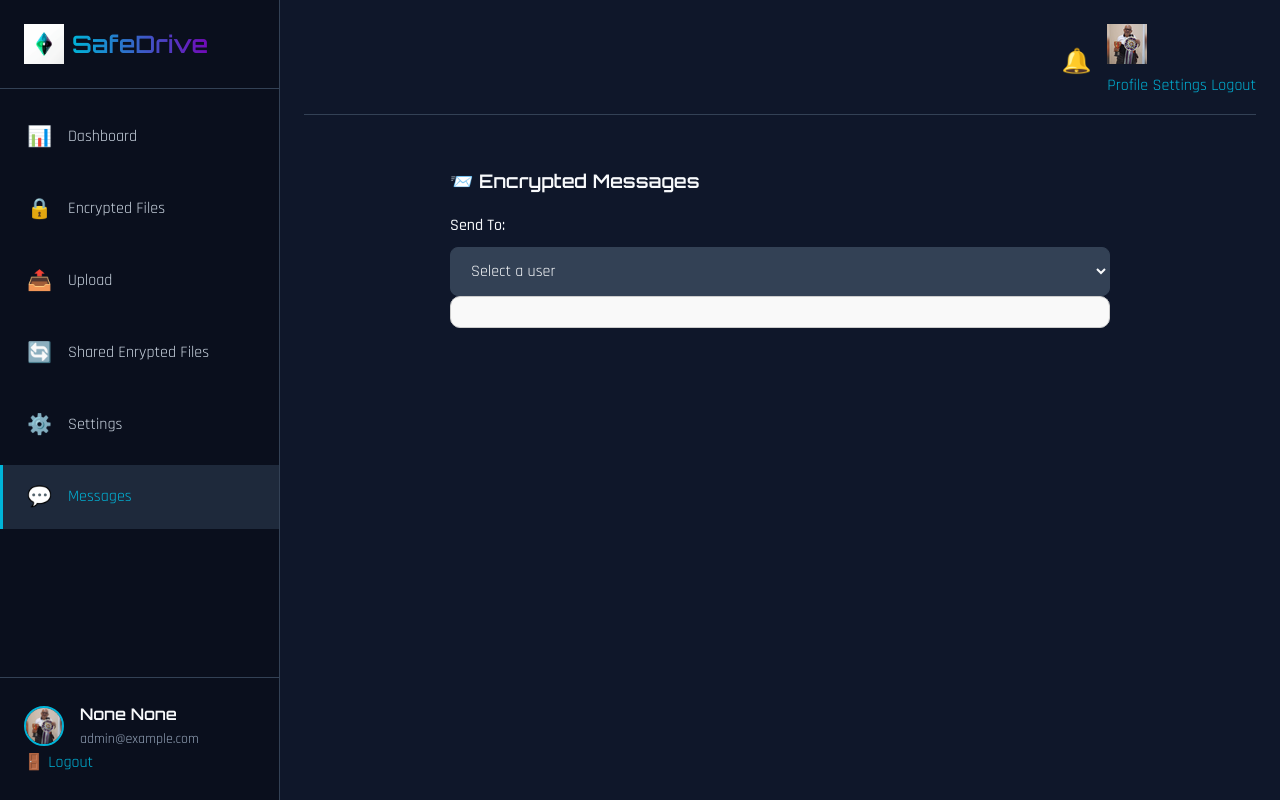
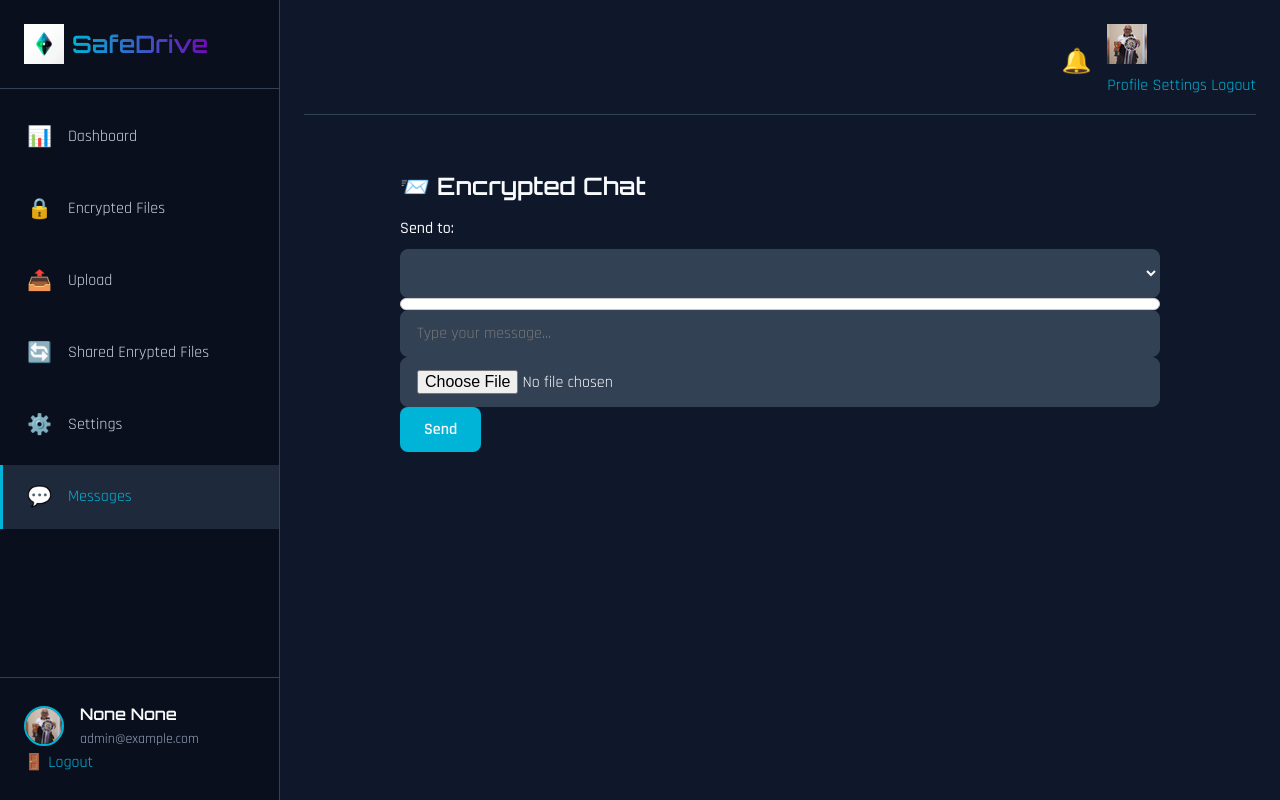
Before and after one commit to dondini1234567/Safedrive, a Flask app: page /messages in a window 1280 px wide. Run offline with Flask 3, Linux system fonts and the light colour scheme; a user stored in the database is signed in; lists and menus that the app fills with data are empty; some libraries are stand-ins or nearby versions.

Commit message:
Update: fixed messaging feature and UI

```diff
--- a/app/templates/message.html
+++ b/app/templates/message.html
@@ -2,60 +2,57 @@
 {% block title %}Messages{% endblock %}
 
 {% block content %}
-<div class="chat-container" style="max-width: 700px; margin: auto; padding: 20px;">
-    <h3>📨 Encrypted Messages</h3>
+<div class="chat-container" style="max-width: 800px; margin: auto; padding: 20px;">
+    <h2 style="margin-bottom: 10px;">📨 Encrypted Chat</h2>
 
-    <!-- Current user info -->
+    <input type="hidden" id="current-email" value="{{ current_user.email }}">
     <input type="hidden" id="current-id" value="{{ current_user.id }}">
-    <input type="hidden" id="current-email" value="{{ current_user.email }}">
     <input type="hidden" id="current-username" value="{{ current_user.username }}">
 
-    <!-- User selector with reload on change -->
-    <form method="get" action="{{ url_for('main.messages') }}">
+    <!-- Recipient selector -->
     <div class="mb-3">
-            <label for="recipient" class="form-label">Send To:</label>
-            <select name="recipient_id" id="recipient" class="form-select" onchange="this.form.submit()">
-                <option disabled selected>Select a user</option>
+        <label for="recipient">Send to:</label>
+        <select id="recipient" class="form-select">
             {% for user in users %}
                 {% if user.id != current_user.id %}
-                        <option value="{{ user.id }}" {% if user.id == selected_user_id %}selected{% endif %}>
-                            {{ user.email }}
-                        </option>
+                    <option value="{{ user.id }}">{{ user.email }}</option>
                 {% endif %}
             {% endfor %}
         </select>
     </div>
-    </form>
 
-    <!-- Chat history box -->
+    <!-- Message history -->
     <div id="messages" class="chat-box">
         {% for msg in history %}
             {% set is_sender = msg.sender_id == current_user.id %}
             <div class="message-bubble {{ 'sent' if is_sender else 'received' }}">
                 <div class="message-header">
                     <img src="/static/uploads/profile_images/user_{{ msg.sender_id }}.png" class="profile-img">
-                    <strong>{{ msg.sender.email.split('@')[0] }}</strong>
+                    <strong class="chat-username">{{ msg.sender.email.split('@')[0] }}</strong>
                     <small>({{ msg.sender.email }})</small>
                 </div>
                 <div class="message-body">
-                    {% if msg.is_file %}
-                        📎 <a href="{{ msg.file_data }}" download="{{ msg.filename }}">{{ msg.filename }}</a>
+                    {% if msg.__class__.__name__ == 'TextMessage' %}
+                        {{ msg.content }}
+                    {% elif msg.__class__.__name__ == 'FileMessage' %}
+                        📎
+                        <a href="{{ url_for('static', filename=msg.filepath.split('static/')[-1]) }}" download="{{ msg.filename }}">
+                            {{ msg.filename }}
+                        </a>
                     {% else %}
-                        {{ msg.file_data }}
+                        ⚠️ Unknown message type
                     {% endif %}
                 </div>
             </div>
         {% endfor %}
     </div>
 
-    {% if selected_user_id %}
-    <!-- Message input box -->
+    <!-- Message input -->
     <div class="input-group mt-3">
         <input type="text" id="message" class="form-control" placeholder="Type your message...">
         <input type="file" id="fileInput" class="form-control">
         <button class="btn btn-primary" onclick="sendMessage()">Send</button>
     </div>
-    {% endif %}
 </div>
 {% endblock %}
 
@@ -92,59 +89,110 @@
                 sender_id: currentId,
                 username: currentUsername
             });
+
+            // Render locally
+            renderMessage({
+                msg: message,
+                sender_email: currentEmail,
+                sender_id: currentId,
+                username: currentUsername
+            }, true);
         }
 
         document.getElementById('message').value = '';
         fileInput.value = '';
     }
+
+    socket.on('private_message', function(data) {
+        const currentEmail = document.getElementById('current-email').value;
+        if (data.sender_email !== currentEmail) {
+            renderMessage(data, false);
+        }
+    });
+
+    socket.on('private_file', function(data) {
+        const isSender = data.sender_email === document.getElementById('current-email').value;
+        const container = document.createElement('div');
+        container.className = 'message-bubble ' + (isSender ? 'sent' : 'received');
+
+        container.innerHTML = `
+            <div class="message-header">
+                <img src="/static/uploads/profile_images/user_${isSender ? document.getElementById('current-id').value : data.sender_id}.png" class="profile-img">
+                <strong class="chat-username">${data.username || data.sender_email.split('@')[0]}</strong>
+                <small>(${data.sender_email})</small>
+            </div>
+            <div class="message-body">
+                📎 <a href="${data.file_data}" download="${data.file_name}">${data.file_name}</a>
+            </div>
+        `;
+
+        document.getElementById('messages').appendChild(container);
+        document.getElementById('messages').scrollTop = document.getElementById('messages').scrollHeight;
+    });
+
+    function renderMessage(data, isSender) {
+        const msgDiv = document.createElement('div');
+        msgDiv.className = 'message-bubble ' + (isSender ? 'sent' : 'received');
+        msgDiv.innerHTML = `
+            <div class="message-header">
+                <img src="/static/uploads/profile_images/user_${isSender ? document.getElementById('current-id').value : data.sender_id}.png" class="profile-img">
+                <strong class="chat-username">${data.username || data.sender_email.split('@')[0]}</strong>
+                <small>(${data.sender_email})</small>
+            </div>
+            <div class="message-body">${data.msg}</div>
+        `;
+        document.getElementById('messages').appendChild(msgDiv);
+        document.getElementById('messages').scrollTop = document.getElementById('messages').scrollHeight;
+    }
 </script>
 
 <style>
 .chat-box {
+    background: #fff;
     border: 1px solid #ccc;
+    border-radius: 8px;
+    padding: 5px;
+    max-height: 350px; /* Smaller fixed height */
+    overflow-y: auto;
+    width: 100%;
+    max-width: 100%;
+    box-sizing: border-box;
+}
+.message-bubble {
+    margin-bottom: 10px;
+    padding: 10px;
     border-radius: 10px;
-    padding: 15px;
-    background: #f9f9f9;
-    max-height: 400px;
-    overflow-y: auto;
-}
-
-.message-bubble {
-    margin-bottom: 12px;
-    padding: 10px;
-    border-radius: 8px;
     max-width: 75%;
-    color: black;
     clear: both;
 }
-
 .sent {
     background-color: #dcf8c6;
     float: right;
 }
-
 .received {
     background-color: #f1f0f0;
     float: left;
 }
-
 .message-header {
     display: flex;
     align-items: center;
     gap: 8px;
     margin-bottom: 4px;
 }
-
-.message-body {
-    white-space: pre-wrap;
-    word-wrap: break-word;
+.chat-username {
+    font-weight: bold;
+    color: #4b0082;
 }
-
 .profile-img {
     width: 32px;
     height: 32px;
     border-radius: 50%;
     object-fit: cover;
 }
+.message-body {
+    color: #000;
+    white-space: pre-wrap;
+    word-wrap: break-word;
+}
 </style>
 {% endblock %}
```
Lines whose indentation alone changed are shown as unchanged.
